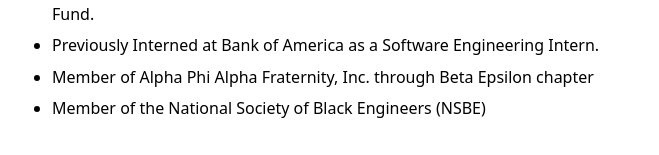
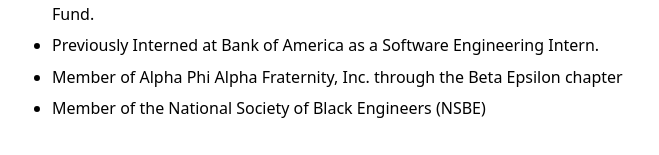
Before and after one commit to jordanwall824-eng/thestoryofjordanwall, a React (Vite) app: page / in a window 1280 px wide. Shown: the part 886-1041 px from the top of the page, without its empty margins (470-1129 px from the left). Built offline with nearby package versions, Linux system fonts and the light colour scheme; the HTML template or start-up script is replaced by a standard one; a web font is replaced by a local one.

Commit message:
Updating typo before launch

```diff
--- a/src/assets/aboutMe.jsx
+++ b/src/assets/aboutMe.jsx
@@ -53,7 +53,7 @@ function AboutMe() {
             </li>
             <li>Previously Interned at Bank of America as a Software Engineering Intern.</li>
             <li>
-              Member of Alpha Phi Alpha Fraternity, Inc. through Beta Epsilon chapter
+              Member of Alpha Phi Alpha Fraternity, Inc. through the Beta Epsilon chapter
             </li>
             <li>Member of the National Society of Black Engineers (NSBE)</li>
           </ul>
```
